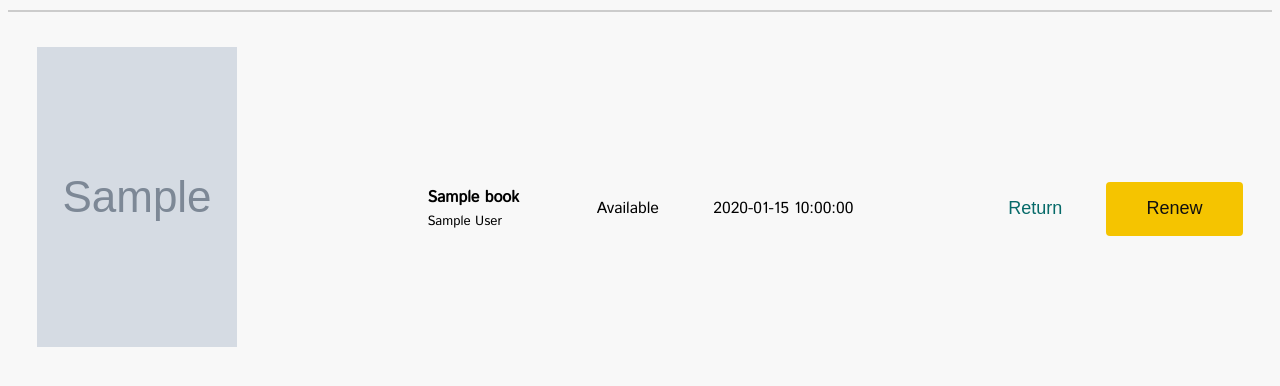
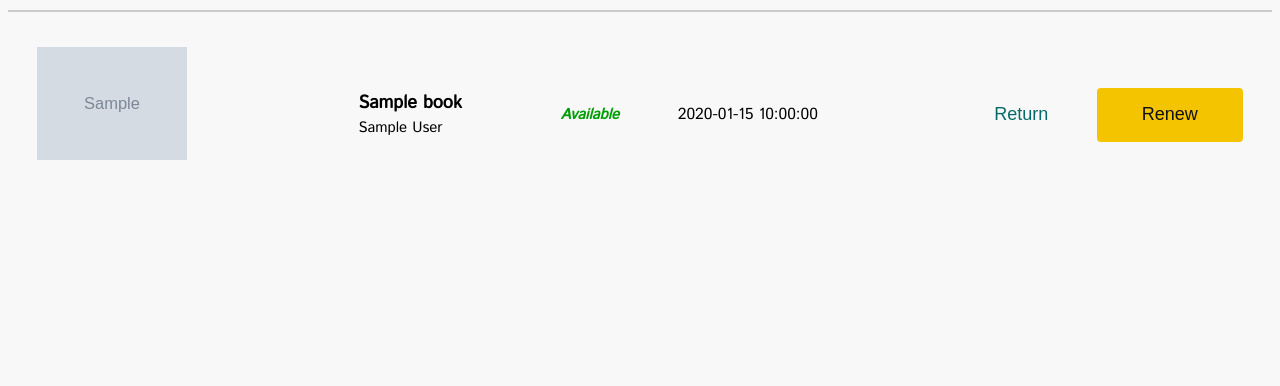
Before and after one commit to ASENDIENTEKevinVance/LibroCo, a Flask app: template LibroCoWeb/templates/my_books.html in a window 1280 px wide. Shown: the part 68-454 px from the top of the page. Run offline with Flask 3, Linux system fonts and the light colour scheme; the template is opened without the code that fills it: most values are stand-ins (such as "Sample title", 1, 10 or a date in 2020); grey boxes marked "Sample" are stand-in pictures.

Commit message:
dssd
xdf

```diff
--- a/LibroCoWeb/static/css/mybooksstyle.css
+++ b/LibroCoWeb/static/css/mybooksstyle.css
@@ -61,35 +61,13 @@
     border-radius: 5px; /* Rounded corners */
     width: 100%; /* Allow each book item to fill the width */
 }
-
-.book-cover {
-    width: 150px; /* Set a fixed width for book covers */
-    height: auto; /* Maintain aspect ratio */
-    margin-right: 15px; /* Space between image and text */
+/*
+.book-details {
+    flex-grow: 1;  Allow text details to grow and fill space
+    display: flex;
+    flex-direction: column; Stack title, author, and status vertically
 }
-
-.book-details {
-    flex-grow: 1; /* Allow text details to grow and fill space */
-    display: flex;
-    flex-direction: column; /* Stack title, author, and status vertically */
-}
-
-.book-title {
-    font-size: 18px; /* Title size */
-    font-weight: bold; /* Bold title */
-    margin: 0; /* Remove default margin */
-}
-
-.book-details p {
-    margin: 5px 0 0 0; /* Margin for author */
-    font-size: 15px; /* Smaller size for author */
-}
-
-.status {
-    font-size: 15px; /* Size for status */
-    font-style: italic; /* Italic for status */
-    font-weight: bold; /* Bold for status */
-}
+*/
 /*
 .return, .renew {
     display: flex;
@@ -100,13 +78,7 @@
     font-size: 18px;
 }
 */
-.status .available {
-    color: #009E05;
-}
 
-.status .expiring {
-    color: #E3460D;
-}
 /*
 .return {
     background-color: transparent;
@@ -202,8 +174,8 @@
 }
 
 .block img {
-    width: 200px;
-    height: 300px;
+    width: 150px; /* Set a fixed width for book covers */
+    height: auto;
     object-fit: cover;
     margin: 0 1rem 1rem 0;
 }
@@ -231,3 +203,25 @@
     color: #066A69;
     background-color: transparent;
 }
+
+.book-title {
+    font-size: 18px;
+}
+
+.book-author {
+    font-size: 15px;
+}
+
+#bookStatus {
+    font-size: 15px; /* Size for status */
+    font-style: italic; /* Italic for status */
+    font-weight: bold; /* Bold for status */
+}
+
+#bookStatus.available {
+    color: #009E05;
+}
+
+#bookStatus.expiring {
+    color: #E3460D;
+}
--- a/LibroCoWeb/templates/my_books.html
+++ b/LibroCoWeb/templates/my_books.html
@@ -47,10 +47,10 @@
                 <tr>
                     <td><img src="{{ book['image'] }}" alt="{{ book['book_title'] }}"></td>
                     <td>
-                        <strong>{{ book['book_title'] }}</strong><br>
-                        <small>{{ book['author'] }}</small>
+                        <strong class="mybook book-title">{{ book['book_title'] }}</strong><br>
+                        <small class="mybook book-author">{{ book['author'] }}</small>
                     </td>
-                    <td class="{% if book['due_date'] < today %}overdue{% elif book['due_date'] <= expiring_date %}expiring{% else %}available{% endif %}">
+                    <td id="bookStatus" class="{% if book['due_date'] < today %}overdue{% elif book['due_date'] <= expiring_date %}expiring{% else %}available{% endif %}">
                         {% if book['due_date'] < today %}
                         Overdue
                         {% elif book['due_date'] <= expiring_date %}
@@ -59,7 +59,7 @@
                         Available
                         {% endif %}
                     </td>
-                    <td>{{ book['due_date'] }}</td>
+                    <td class="mybook due-date">{{ book['due_date'] }}</td>
                     <td>
                         <form action="{{ url_for('return_book', book_id=book['book_id']) }}" method="post">
                             <button class="action-btn return-btn">Return</button>
```
